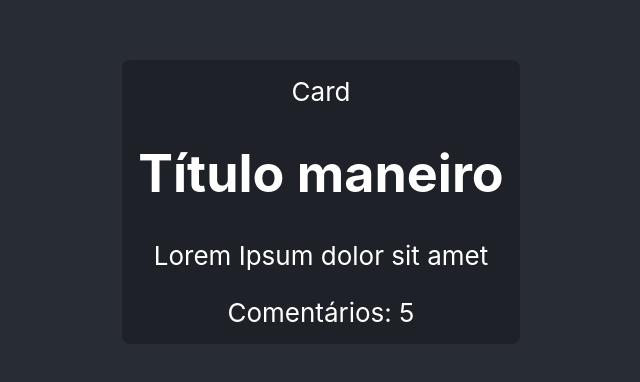
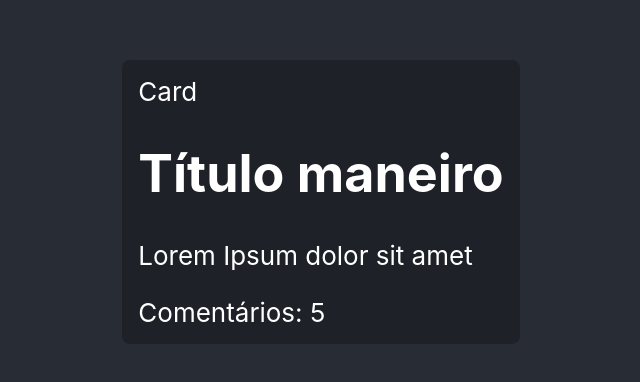
Before and after one commit to DanielAgostinhoSilva/algaworks-erjs, a React (Create React App) app: page / in a window 1280 px wide. Shown: the part 198-580 px from the top of the page, without its empty margins (319-959 px from the left). Built offline with nearby package versions, Linux system fonts and the light colour scheme; the HTML template or start-up script is replaced by a standard one.

Commit message:
feat: 2.18. Estilizando componentes com CSS (de forma dinâmica)

```diff
--- a/src/App.tsx
+++ b/src/App.tsx
@@ -12,7 +12,7 @@
     return (
         <div className="App">
             <header className="App-header">
-                <Card title={'Card'}>
+                <Card title={'Card'} align={"left"}>
                     <Post post={post} totalComments={5}/>
                 </Card>
             </header>
--- /dev/null
+++ b/src/components/Card.css
@@ -0,0 +1,17 @@
+.Card {
+    background-color: rgba(0,0,0,.25);
+    border-radius: 8px;
+    padding: 16px;
+}
+
+.Card.left {
+    text-align: left;
+}
+
+.Card.right {
+    text-align: right;
+}
+
+.Card.center {
+    text-align: center;
+}
--- a/src/components/Card.tsx
+++ b/src/components/Card.tsx
@@ -1,18 +1,14 @@
 import {PropsWithChildren} from "react";
+import './Card.css'
 
 type CardProps = PropsWithChildren<{
     title: string
+    align?: 'center' | 'left' | 'right'
 }>
 
 export default function Card(props: CardProps) {
     console.log(props)
-    return <div
-        style={{
-            background: 'rgba(0,0,0,.25',
-            borderRadius: 8,
-            padding: 16
-        }}
-    >
+    return <div className={`Card ${props.align || 'center'}`}>
         <div>{props.title}</div>
         {props.children}
     </div>
```
